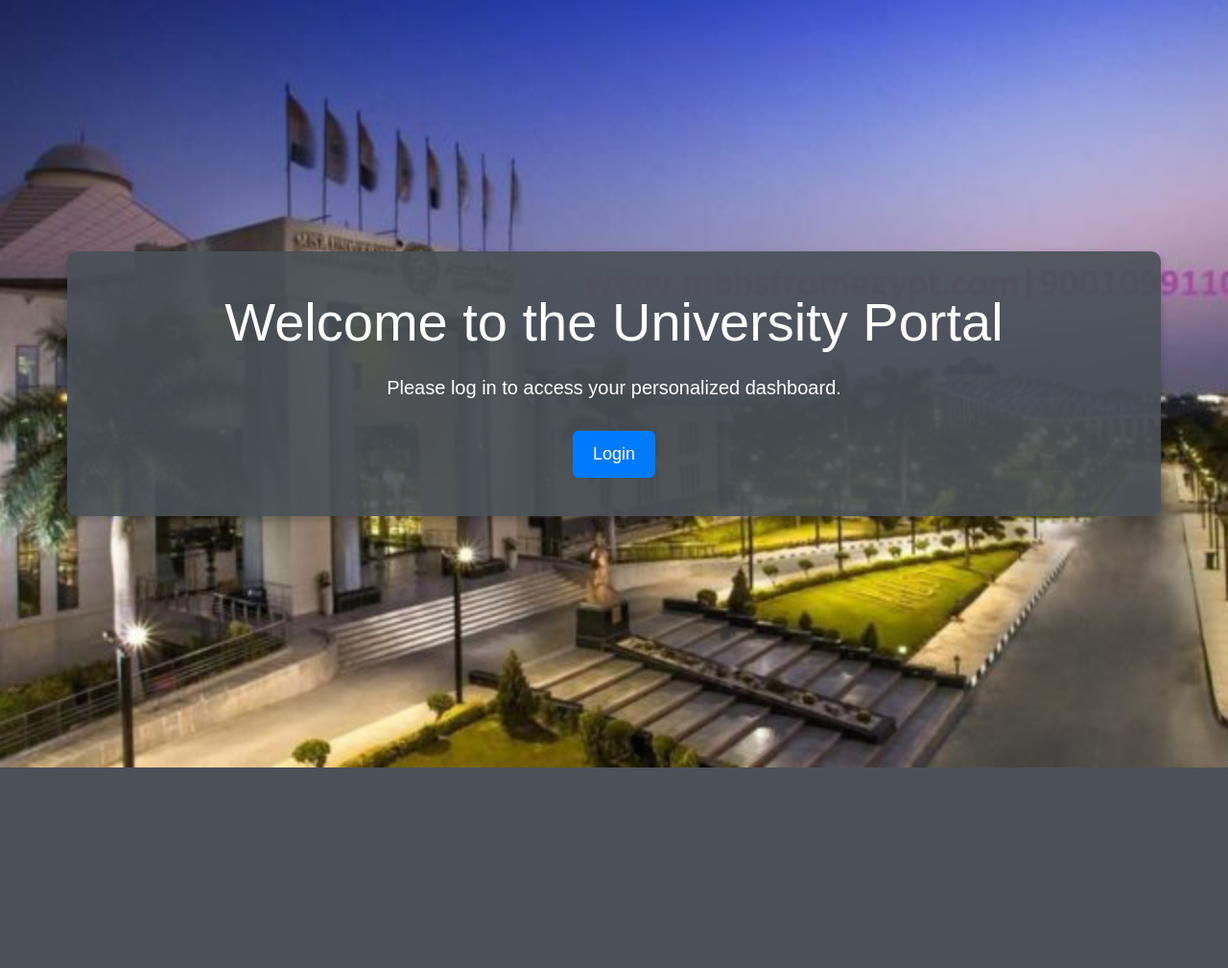
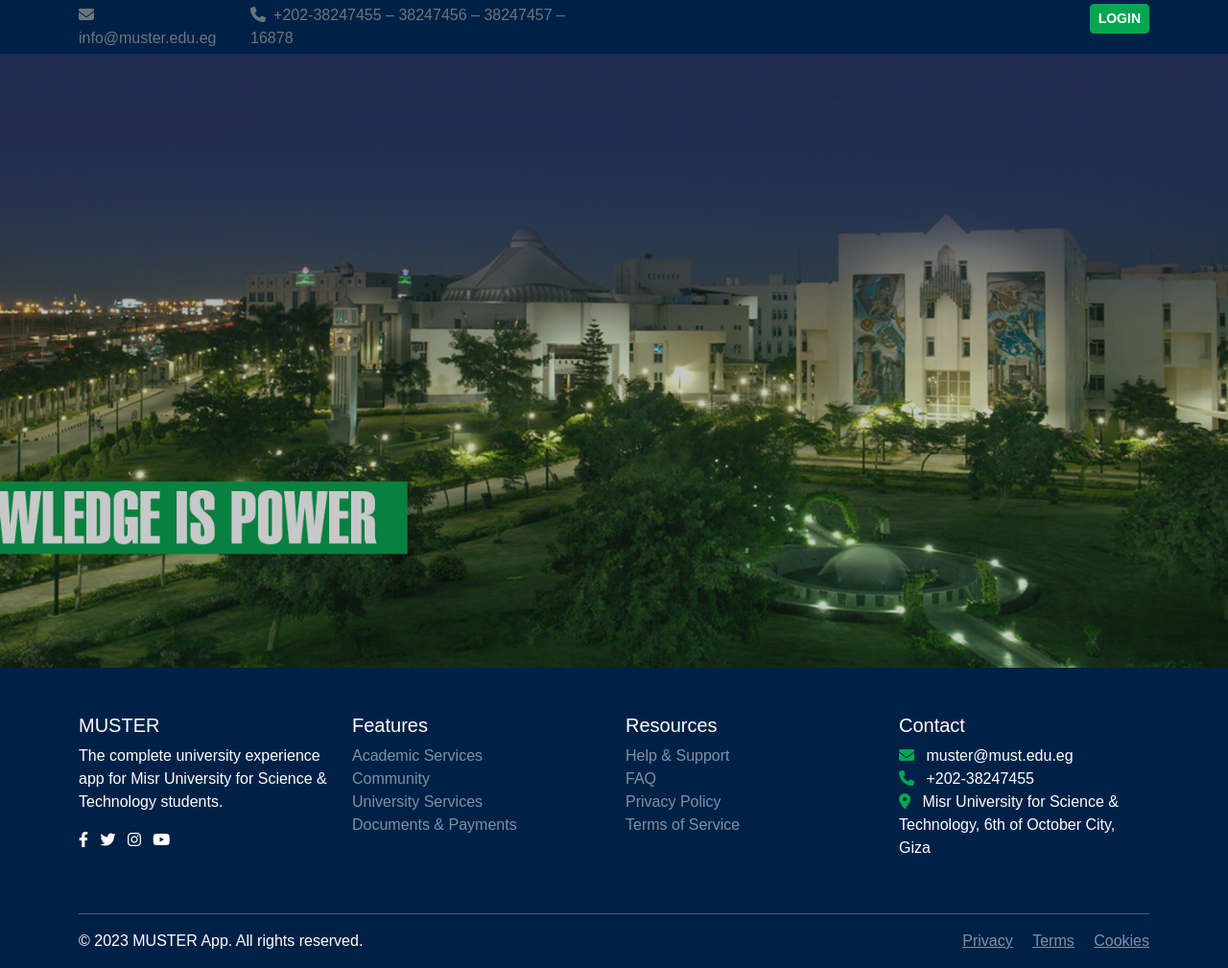
Before and after one commit to khaledkamr/Muster, a Laravel app: page / in a window 1280 px wide. Shown: the whole page at 96% size. Before the commit the page ends 800 px from the top, so only its background shows below. Run offline with Laravel 12, Linux system fonts and the light colour scheme; parts of the project's set-up code (start-up, migrations or seed data) failed here and were passed over.

Commit message:
landing page

```diff
--- a/resources/views/index.blade.php
+++ b/resources/views/index.blade.php
@@ -3,57 +3,137 @@
 <head>
     <meta charset="UTF-8">
     <meta name="viewport" content="width=device-width, initial-scale=1.0">
-    <title>Welcome to University Portal</title>
-    <link href="https://cdn.jsdelivr.net/npm/bootstrap@5.3.0/dist/css/bootstrap.min.css" rel="stylesheet">
-    <link href="https://cdn.jsdelivr.net/npm/bootstrap-icons@1.10.0/font/bootstrap-icons.css" rel="stylesheet">
+    <title>MUSTER</title>
+    <link href="https://cdn.jsdelivr.net/npm/bootstrap@5.3.2/dist/css/bootstrap.min.css" rel="stylesheet">
+    <link rel="stylesheet" href="https://cdnjs.cloudflare.com/ajax/libs/font-awesome/6.4.2/css/all.min.css">
     <style>
+        :root {
+            --primary-color: #002147; /* Bootstrap primary color */
+            --secondary-color: #00a651; /* Bootstrap secondary color */
+        }
+        .bg-primary {
+            background-color: var(--primary-color) !important;
+        }
+        .text-primary {
+            color: var(--primary-color) !important;
+        }
+        .text-success {
+            color: var(--secondary-color) !important;
+        }
+        .btn-success {
+            background-color: var(--secondary-color) !important;
+            border-color: var(--secondary-color) !important;
+        }
         body {
-            background-image: url('/imgs/must.jpg'); /* Path relative to public directory */
-            background-size: cover; /* Ensures the image covers the entire background */
-            background-position: center; /* Centers the image */
-            background-repeat: no-repeat; /* Prevents tiling */
-            color: #ffffff; /* White text for contrast */
-            font-family: Arial, sans-serif;
-            height: 100vh;
-            display: flex;
-            justify-content: center;
-            align-items: center;
-            margin: 0;
+            font-family: 'Arial', sans-serif;
         }
-        .container {
-            text-align: center;
-            background-color: rgba(73, 80, 87, 0.9); /* Semi-transparent dark gray for readability */
-            padding: 40px;
-            border-radius: 10px;
-            box-shadow: 0 4px 8px rgba(0, 0, 0, 0.2);
+        .hero {
+            position: relative;
+            color: white;
         }
-        .btn-primary {
-            background-color: #007bff;
-            border-color: #007bff;
-            padding: 10px 20px;
-            font-size: 18px;
+        .hero h1 {
+            font-size: 3rem;
+            font-weight: bold;
         }
-        .btn-primary:hover {
-            background-color: #0056b3;
-            border-color: #0056b3;
+        .hero p {
+            font-size: 1.5rem;
         }
-        h1 {
-            margin-bottom: 20px;
+        footer {
+            background-color: #343a40;
         }
-        p {
-            margin-bottom: 30px;
+        footer a {
+            color: #adb5bd;
         }
     </style>
 </head>
 <body>
-    <div class="container">
-        <h1 class="display-4">Welcome to the University Portal</h1>
-        <p class="lead">Please log in to access your personalized dashboard.</p>
-        <a href="{{ route('login') }}" class="btn btn-primary">Login</a>
+    <!-- Top Bar -->
+    <div class="bg-primary text-white py-1">
+        <div class="container">
+            <div class="row">
+                <div class="col-md-6 d-flex align-items-center">
+                    <span class="text-secondary"><i class="fas fa-envelope me-2"></i>info@muster.edu.eg</span>
+                    <span class="ms-3 text-secondary"><i class="fas fa-phone me-2"></i>+202-38247455 – 38247456 – 38247457 – 16878</span>
+                </div>
+                <div class="col-md-6 text-end">
+                    <a href="{{ route('loginForm') }}" class="btn btn-success btn-sm fw-bold ms-2">LOGIN</a>
+                </div>
+            </div>
+        </div>
     </div>
 
-    <script src="https://code.jquery.com/jquery-3.5.1.slim.min.js"></script>
-    <script src="https://cdn.jsdelivr.net/npm/@popperjs/core@2.11.6/dist/umd/popper.min.js"></script>
-    <script src="https://cdn.jsdelivr.net/npm/bootstrap@5.3.0/dist/js/bootstrap.bundle.min.js"></script>
+    <!-- Hero Section -->
+    <section class="hero position-relative text-white" style="background: url('{{ asset('imgs/must-cover.png') }}') center/cover; height: 80vh;">
+        <div class="position-absolute top-0 start-0 w-100 h-100 bg-dark opacity-25"></div>
+        <div class="container h-100">
+            <div class="row h-100 align-items-end">
+                <div class="col-md-6 mb-5">
+                    <div class="position-relative z-1">
+                        <!-- Hero Content -->
+                    </div>
+                </div>
+            </div>
+        </div>
+    </section>
+
+    <!-- Footer -->
+    <footer class="bg-primary text-white pt-5">
+        <div class="container">
+            <div class="row">
+                <div class="col-md-3 mb-4">
+                    <h5>MUSTER</h5>
+                    <p>The complete university experience app for Misr University for Science & Technology students.</p>
+                    <div>
+                        <a href="#" class="text-white me-2"><i class="fab fa-facebook-f"></i></a>
+                        <a href="#" class="text-white me-2"><i class="fab fa-twitter"></i></a>
+                        <a href="#" class="text-white me-2"><i class="fab fa-instagram"></i></a>
+                        <a href="#" class="text-white"><i class="fab fa-youtube"></i></a>
+                    </div>
+                </div>
+                <div class="col-md-3 mb-4">
+                    <h5>Features</h5>
+                    <ul class="list-unstyled">
+                        <li><a href="#" class="text-white-50 text-decoration-none">Academic Services</a></li>
+                        <li><a href="#" class="text-white-50 text-decoration-none">Community</a></li>
+                        <li><a href="#" class="text-white-50 text-decoration-none">University Services</a></li>
+                        <li><a href="#" class="text-white-50 text-decoration-none">Documents & Payments</a></li>
+                    </ul>
+                </div>
+                <div class="col-md-3 mb-4">
+                    <h5>Resources</h5>
+                    <ul class="list-unstyled">
+                        <li><a href="#" class="text-white-50 text-decoration-none">Help & Support</a></li>
+                        <li><a href="#" class="text-white-50 text-decoration-none">FAQ</a></li>
+                        <li><a href="#" class="text-white-50 text-decoration-none">Privacy Policy</a></li>
+                        <li><a href="#" class="text-white-50 text-decoration-none">Terms of Service</a></li>
+                    </ul>
+                </div>
+                <div class="col-md-3 mb-4">
+                    <h5>Contact</h5>
+                    <ul class="list-unstyled">
+                        <li><i class="fas fa-envelope me-2 text-success"></i> muster@must.edu.eg</li>
+                        <li><i class="fas fa-phone me-2 text-success"></i> +202-38247455</li>
+                        <li><i class="fas fa-map-marker-alt me-2 text-success"></i> Misr University for Science & Technology, 6th of October City, Giza</li>
+                    </ul>
+                </div>
+            </div>
+            <hr class="border-white-50">
+            <div class="row">
+                <div class="col-md-6">
+                    <p>&copy; 2023 MUSTER App. All rights reserved.</p>
+                </div>
+                <div class="col-md-6 text-end">
+                    <a href="#" class="text-white-50">Privacy</a>
+                    <a href="#" class="text-white-50 ms-3">Terms</a>
+                    <a href="#" class="text-white-50 ms-3">Cookies</a>
+                </div>
+            </div>
+        </div>
+    </footer>
+
+    <!-- Bootstrap JS Bundle with Popper -->
+    <script src="https://cdn.jsdelivr.net/npm/bootstrap@5.3.2/dist/js/bootstrap.bundle.min.js"></script>
+    <!-- Custom JS -->
+    <script src="script.js"></script>
 </body>
 </html>
```
Also changed, not shown: public/imgs/must-cover.png (added).
